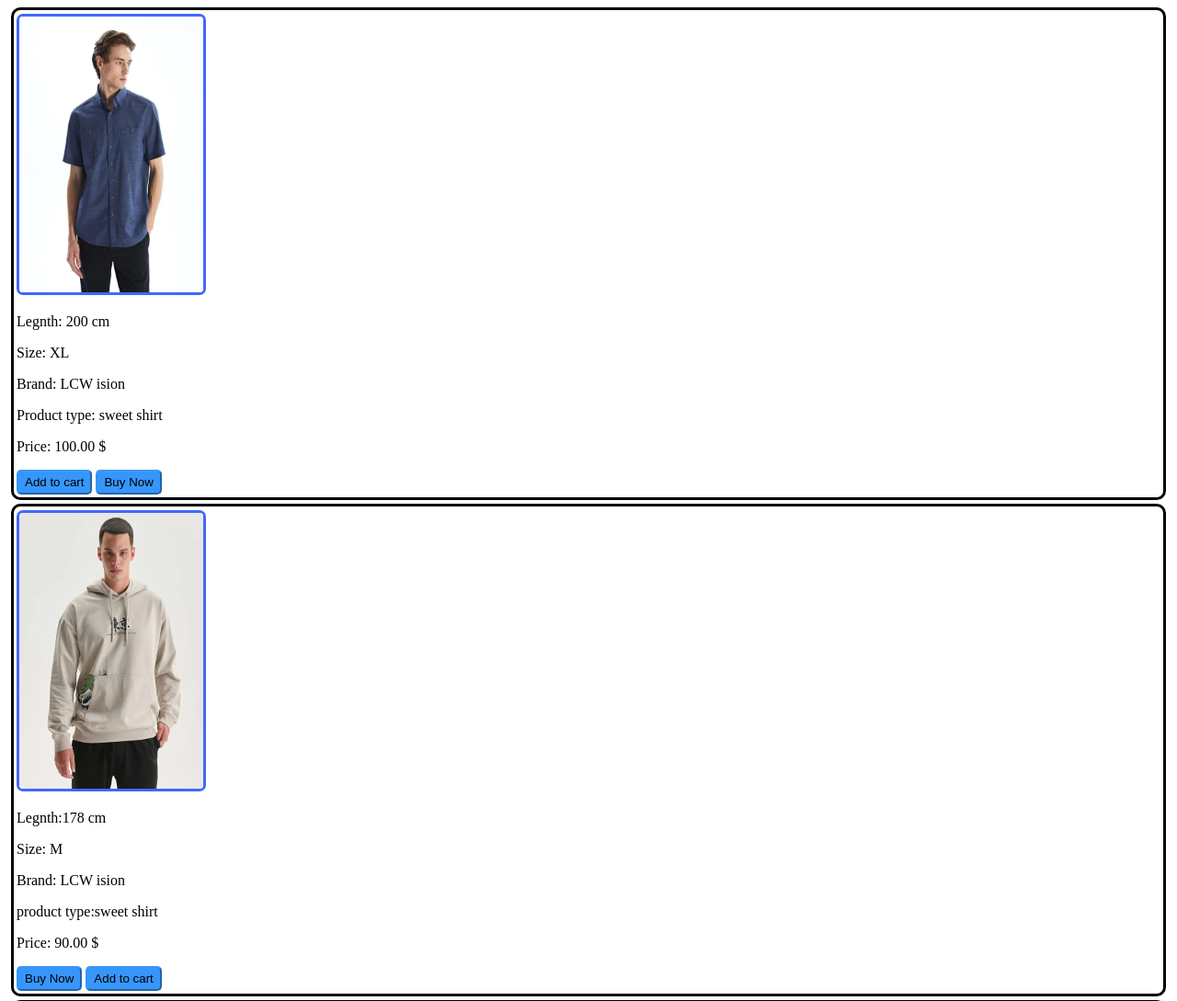
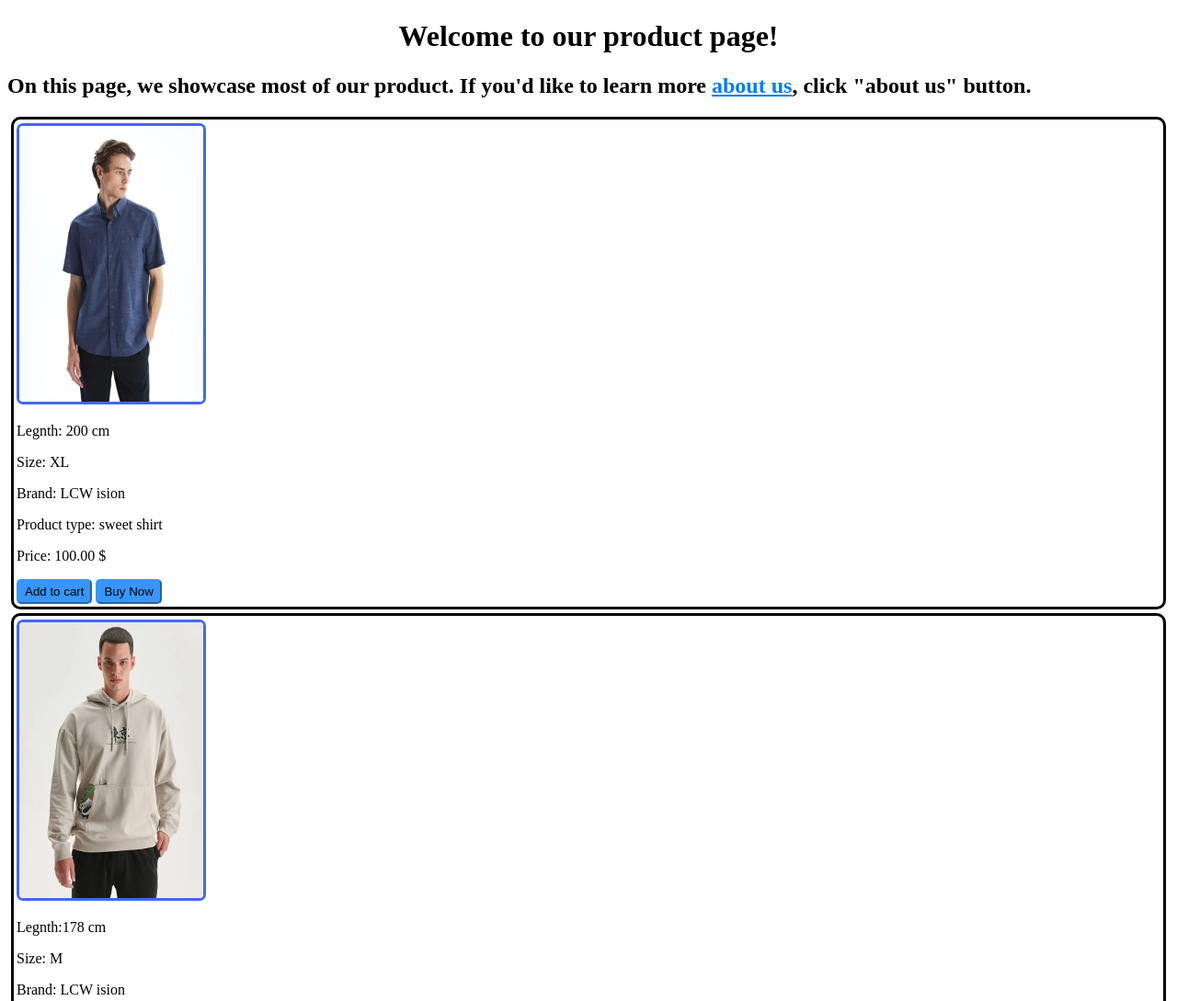
Before and after one commit to ahmedharedy2006/git2, a plain HTML site: page product.html in a window 1280 px wide. Shown: the top 1089 px of the page at 92% size. Drawn offline with Linux system fonts and the light colour scheme.

Commit message:
edit h1 and  remove white spaces

```diff
--- a/product.html
+++ b/product.html
@@ -8,6 +8,10 @@
 <link href="style.css" rel="stylesheet" type="text/css">
 </head>
 <body>
+
+  <h1>Welcome to our product page!</h1>
+
+  <h2>On this page, we showcase most of our product. If you'd like to learn more <a href="aboutus.html">about us</a>, click "about us" button.</h2>
 
 <div class="d-style">
 
--- a/style.css
+++ b/style.css
@@ -12,7 +12,6 @@
 }
 
 .d2-style {
-
 border-color: #3796fb;
 background-color: #3796fb;
 border-radius: 5px;
@@ -27,5 +26,12 @@ img{
 border-radius: 7px;
 border-color: #4267fc;
 border-style: solid;
+}
 
+h1{
+	text-align: center;
 }
+
+a{
+color: #007bff;
+}
```
